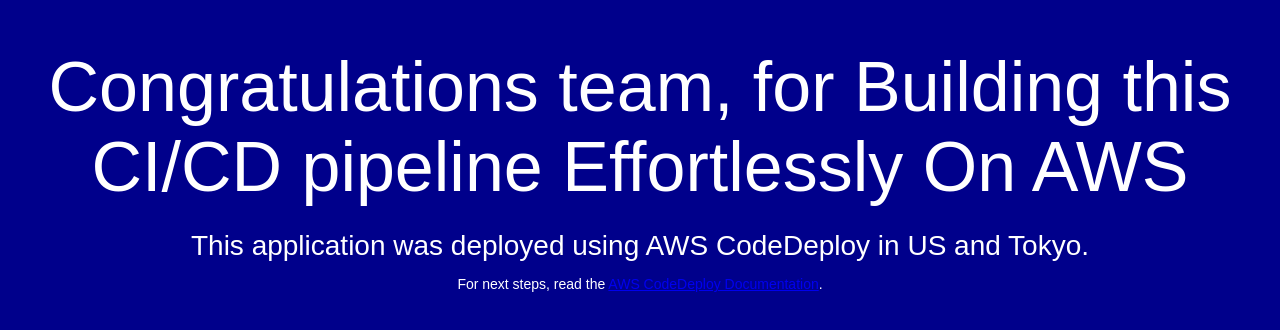
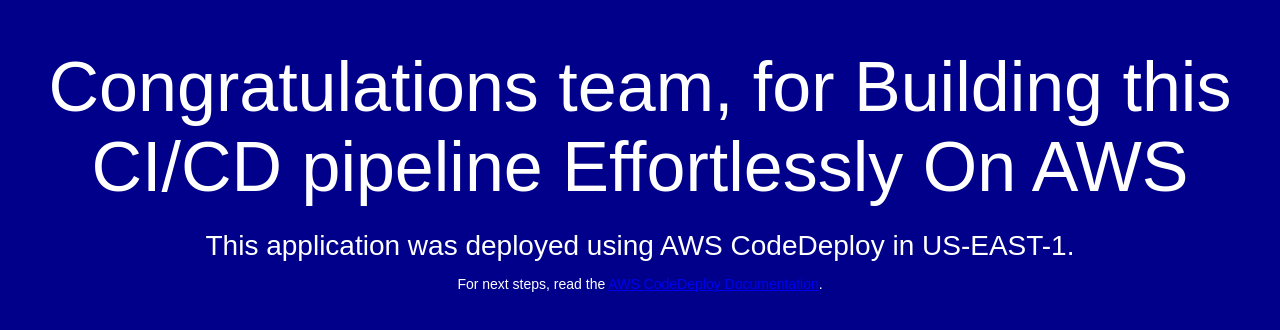
Before and after one commit to nkamlesh/cicdpipelineonaws, a plain HTML site: page index.html in a window 1280 px wide. Drawn offline with Linux system fonts and the light colour scheme.

Commit message:
updated index.html for us-east-1 msg

```diff
--- a/index.html
+++ b/index.html
@@ -29,7 +29,7 @@
 <body>
   <div align="center">
     <h1>Congratulations team, for Building this CI/CD pipeline Effortlessly On AWS</h1>
-    <h2>This application was deployed using AWS CodeDeploy in US and Tokyo.</h2>
+    <h2>This application was deployed using AWS CodeDeploy in US-EAST-1.</h2>
     <p>For next steps, read the <a href="http://aws.amazon.com/documentation/codedeploy">AWS CodeDeploy
         Documentation</a>.</p>
   </div>
```
